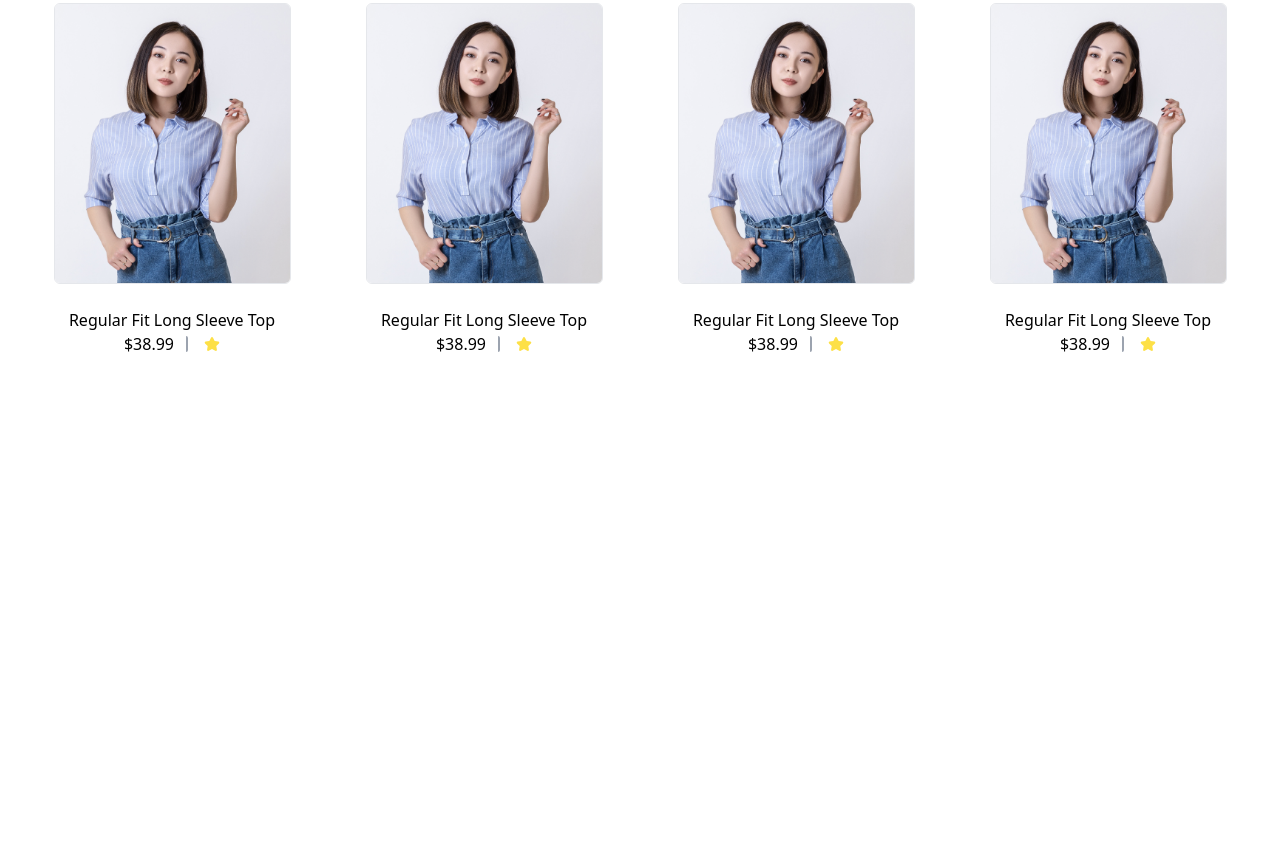
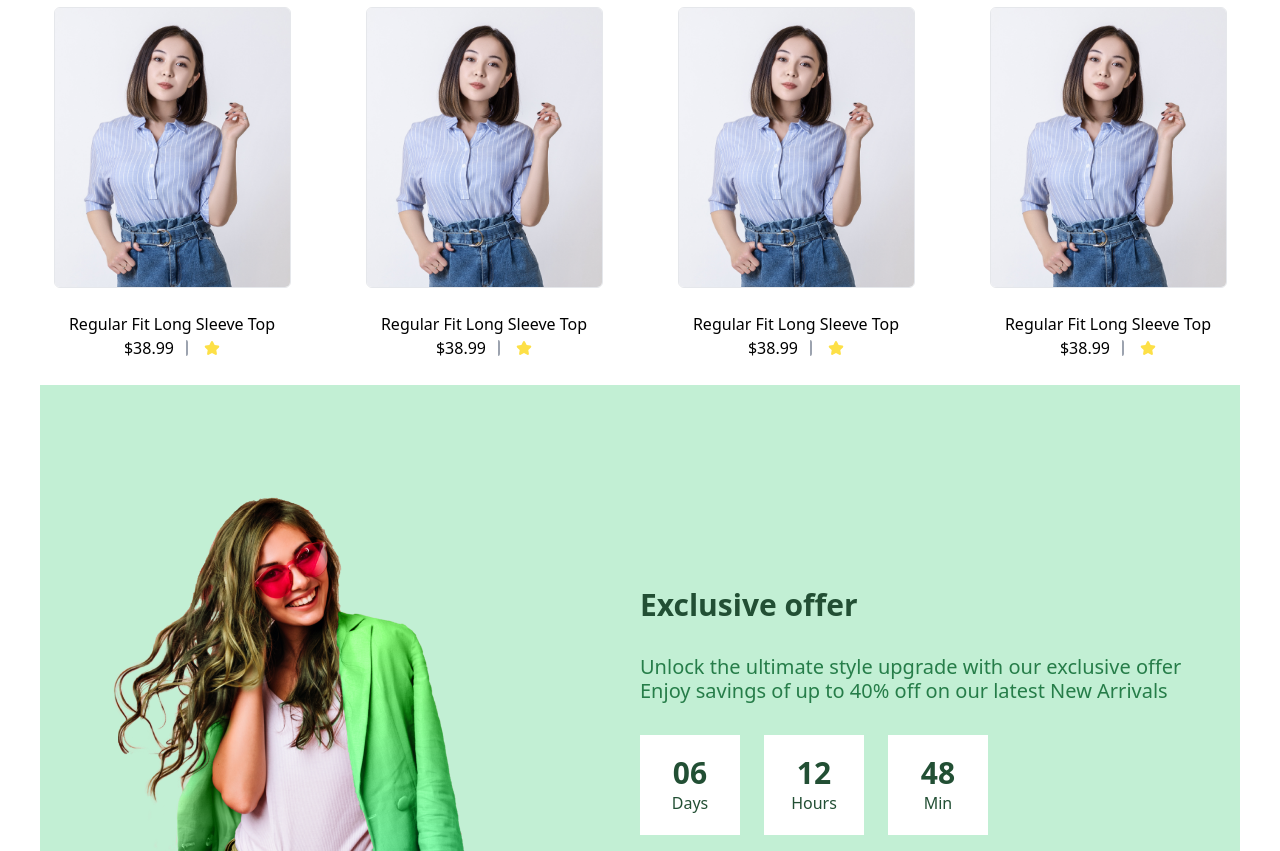
Before and after one commit to engMaya22/Fashion-Template, a website: page index.html in a window 1280 px wide. Shown: the part 1949-2800 px from the top of the page. Before the commit the page ends 2330 px from the top, so only its background shows below. Drawn offline with Linux system fonts and the light colour scheme.

Commit message:
add offer section

```diff
--- a/index.html
+++ b/index.html
@@ -67,6 +67,7 @@
 
             </div>
         </section>
+
         <!-- Best selling -->
         <section>
             <div class="conatiner flex flex-col pt-16">
@@ -272,6 +273,46 @@
 
             </div>
         </section>
+
+        <section id="offer">
+            <div class=" pt-16 container mx-auto md:w-[1200px] bg-greenLigthColor flex md:flex-row flex-col items-center ">
+                <div class="w-1/2  ">
+                    <img src="./img/offer.png" alt="" class="object-fit">
+                </div>
+                <div class="w-1/2 space-y-8 pt-4 ">
+                    <h2 class="section__title "> Exclusive offer</h2>
+                    <p class="paragraph ">
+                        Unlock the ultimate style upgrade with our exclusive offer Enjoy savings of up to 40% off on our
+                        latest New Arrivals
+                    </p>
+                    <div class="flex flex-row gap-6">
+                        <div
+                            class=" w-[100px] h-[100px] bg-white text-greenColor items-center justify-center flex flex-col ">
+                            <p class="font-bold text-3xl">06</p>
+                            <span>Days</span>
+                        </div>
+                        <div
+                            class=" w-[100px] h-[100px] bg-white text-greenColor items-center justify-center flex flex-col ">
+                            <p class="font-bold text-3xl">12</p>
+                            <span>Hours</span>
+                        </div>
+                        <div
+                            class=" w-[100px] h-[100px] bg-white text-greenColor items-center justify-center flex flex-col ">
+                            <p class="font-bold text-3xl">48</p>
+                            <span>Min</span>
+                        </div>
+                    </div>
+
+                    <a href="" class="px-10 py-4 bg-greenColor text-white inline-block">BUY NOW</a>
+
+
+
+
+                </div>
+
+            </div>
+        </section>
+
     </main>
     <footer>
 
--- a/src/input.css
+++ b/src/input.css
@@ -21,7 +21,7 @@
     }
 
     .paragraph , .subTitle {
-        @apply text-paragraphColor text-xl  leading-5;
+        @apply text-paragraphColor text-xl  leading-6;
     }
     .subTitle {
         @apply text-greenColor;
```
Also changed, not shown: css/main.css, img/offer.png (added).
